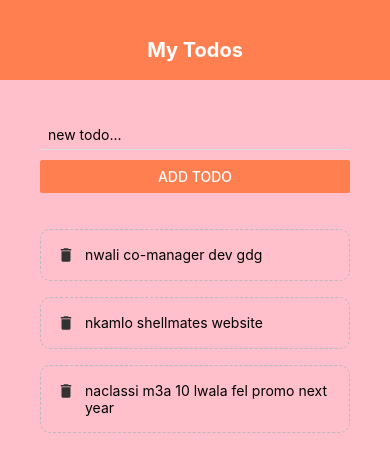
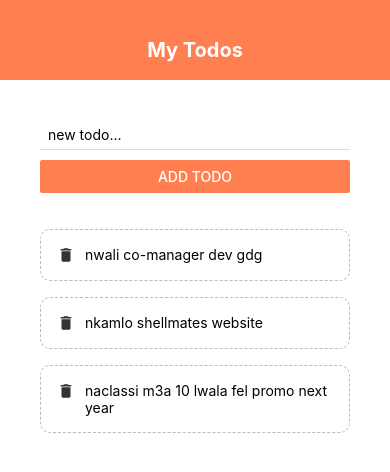
Before and after one commit to z-sohaib/todolist-react-native, a React Native app: screen / in a window 390 px wide. Shown: the top 472 px of the page. Built offline with nearby package versions, Linux system fonts and the light colour scheme.

Commit message:
some changes

```diff
--- a/App.js
+++ b/App.js
@@ -58,7 +58,6 @@ const styles = StyleSheet.create({
     backgroundColor: '#fff',
   },
   content: {
-    backgroundColor: 'pink',
     padding: 40,
     flex: 1,
   },
```
